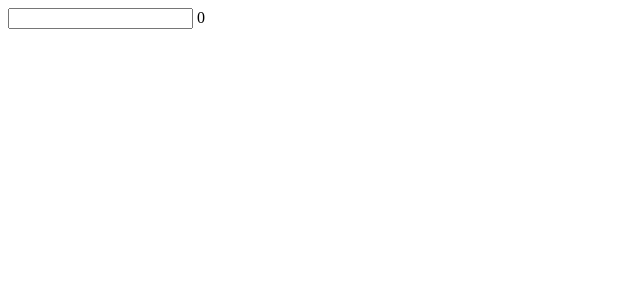
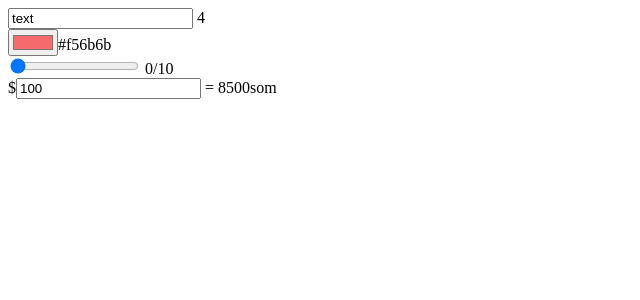
Before and after one commit to Erjankydyrov/my-first-app, a React (Create React App) app: page / in a window 1280 px wide. Shown: the top 300 px of the page, without its empty margins (0-640 px from the left). Built offline with nearby package versions, Linux system fonts and the light colour scheme.

Commit message:
added new coponents

```diff
--- a/src/App.js
+++ b/src/App.js
@@ -1,11 +1,17 @@
 import React from 'react';
 import InputLength from './components/InputLength';
+import Colors from './components/Colors';
+import InputRange from './components/InputRange';
+import DollarsInput from './components/DollarsInput';
 
 function App() {
 
   return (
     <div className="App">
-      <InputLength />
+      <InputLength value = "text"/>
+      <Colors value = "#f56b6b"/>
+      <InputRange min = {0} max = {10} value = {0}/>
+      <DollarsInput value = {100}/>
     </div>
   );
 }
```
